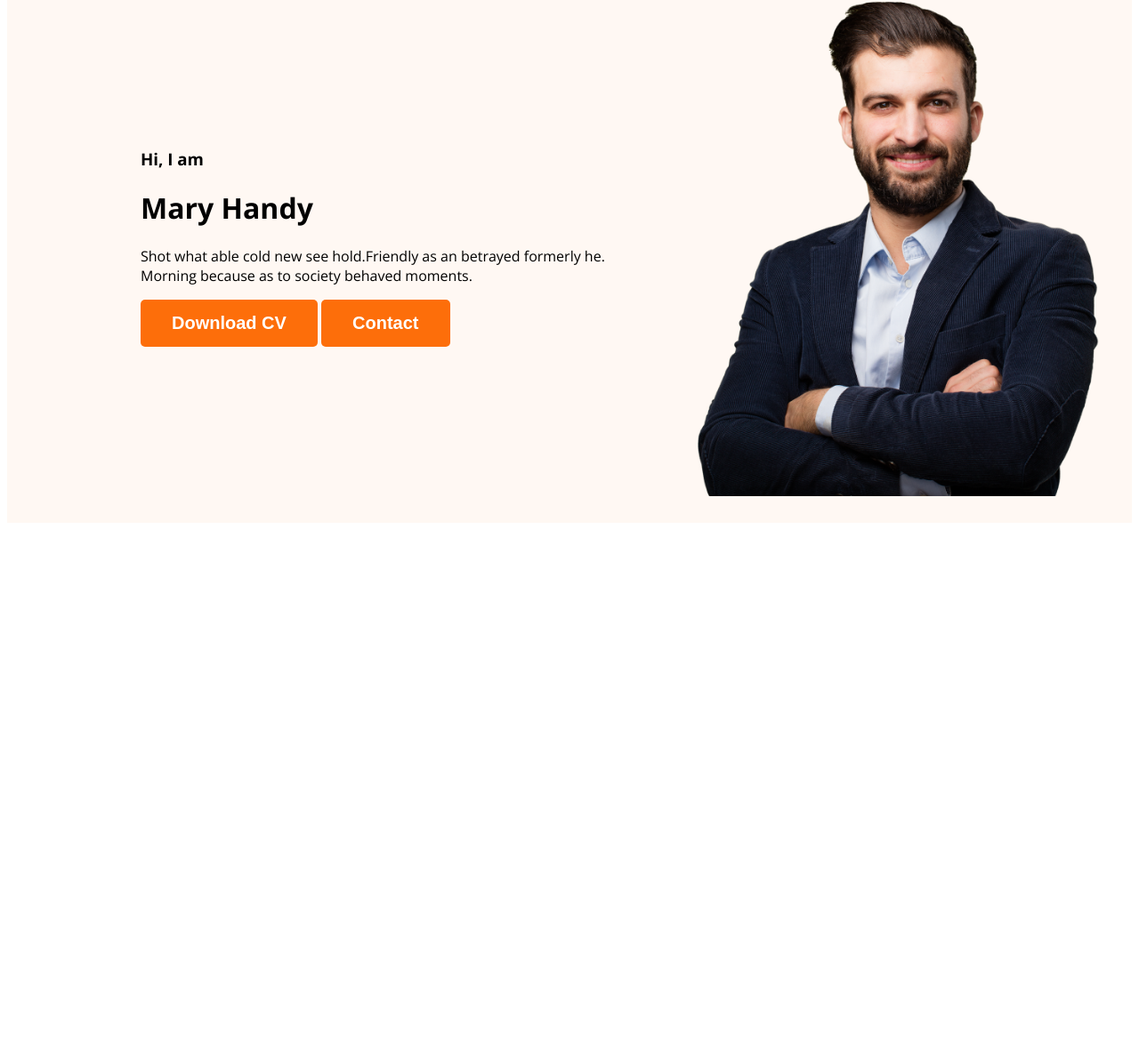
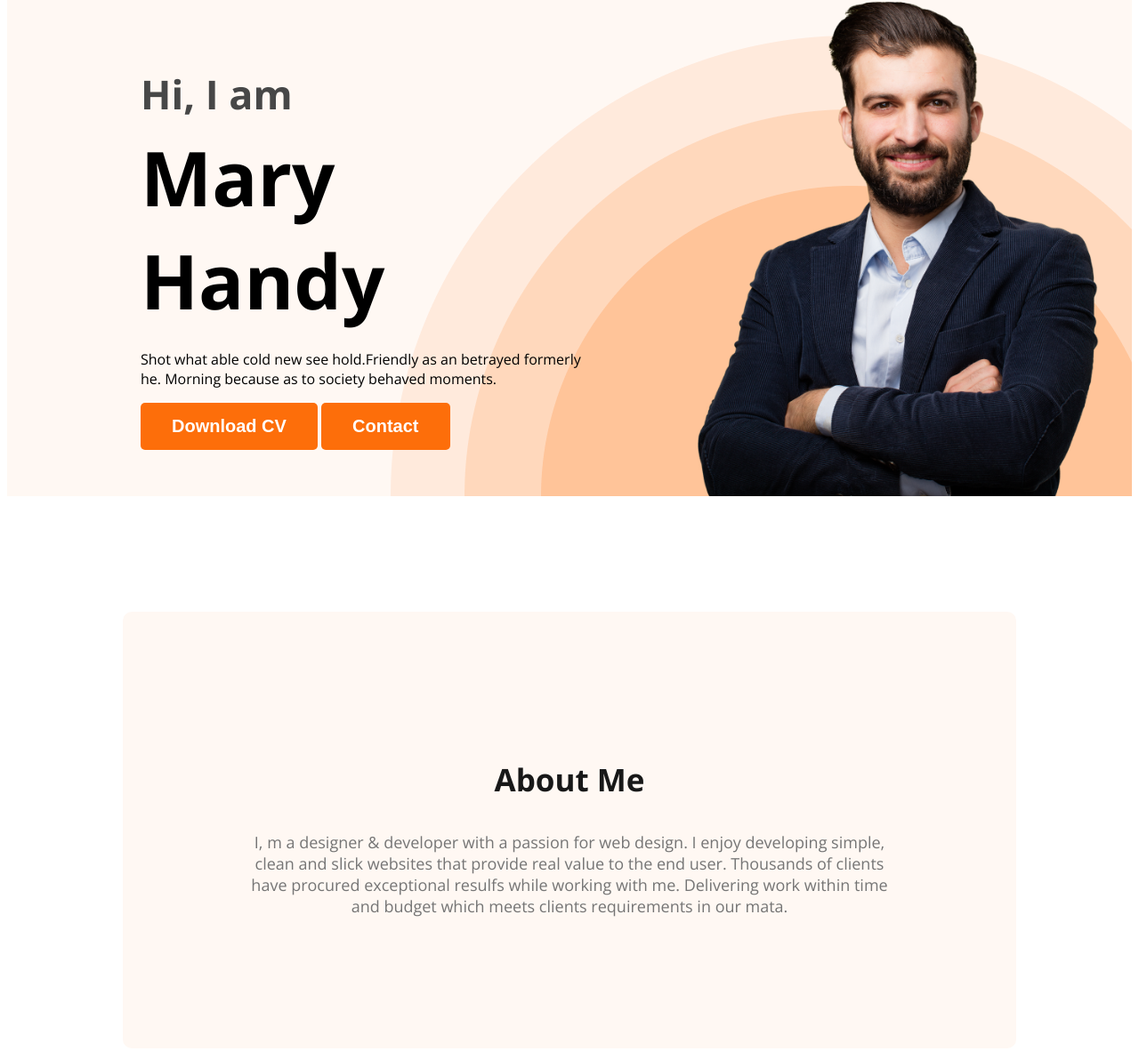
Before and after one commit to Bithila-Onu/webdeveloper-portfolio, a plain HTML site: page index.html in a window 1280 px wide. Shown: the part 210-1392 px from the top of the page at 89% size. Before the commit the page ends 806 px from the top, so only its background shows below. Drawn offline with nearby package versions, Linux system fonts and the light colour scheme.

Commit message:
section created

```diff
--- a/index.html
+++ b/index.html
@@ -23,7 +23,7 @@
     <div class="banner-content">
         <h3 class="banner-greeting">Hi, I am</h3>
         <h1 class="banner-title">Mary Handy</h1>
-        <p>Shot what able cold new see hold.Friendly as an betrayed formerly he. Morning because as to society behaved moments.</p>
+        <p class="banner-description">Shot what able cold new see hold.Friendly as an betrayed formerly he. Morning because as to society behaved moments.</p>
         <button class="btn-primary">Download CV</button>
         <button class="btn-primary">Contact</button>
     </div>
@@ -31,6 +31,10 @@
 </div>
     </header>
     <main>
+        <section class="about">
+            <h3 class="section-title">About Me</h3>
+            <p class="section-description">I, m a designer & developer with a passion for web design. I enjoy developing simple, clean and slick websites that provide real value to the end user. Thousands of clients have procured exceptional resulfs while working with me. Delivering work within time and budget which meets clients requirements in our mata.</p>
+        </section>
 
     </main>
     <footer>
--- a/styles/portfolio.css
+++ b/styles/portfolio.css
@@ -1,22 +1,46 @@
 /* common shared styles */
-body{
+body {
     font-family: 'Open Sans', sans-serif;
 }
-.text-primary{
-    color: #FD6E0A; ;
+
+.text-primary {
+    color: #FD6E0A;
+    ;
 }
-.btn-primary{
+
+.btn-primary {
     border-radius: 5px;
-background: #FD6E0A;border: 0;
+    background: #FD6E0A;
+    border: 0;
     font-size: 20px;
     color: white;
     font-weight: 700;
-padding: 15px 35px;}
+    padding: 15px 35px;
+}
+
+.section-title {
+    color: #181818;
+    text-align: center;
+    font-size: 35px;
+    font-weight: 700;
+}
+
+.section-description {
+    color: #757575;
+    text-align: center;
+    font-size: 18px;
+    /* 166.667% */
+}
+
 /* nav related styles */
-nav{
-    display: flex; align-items: center; justify-content: space-between;
-margin: 0px 200px;}
-    .nav-title{
+nav {
+    display: flex;
+    align-items: center;
+    justify-content: space-between;
+    margin: 0px 200px;
+}
+
+.nav-title {
     color: var(--Dark-01, #181818);
 
     text-shadow: 0px 4px 4px rgba(0, 0, 0, 0.25);
@@ -27,26 +51,62 @@ font-weight: 800;
 
 }
 
-    nav > ul{
+nav>ul {
     display: flex;
     align-items: center;
 }
+
 nav li {
     list-style: none;
     margin-right: 50px;
 }
-    nav a{
+
+nav a {
     text-decoration: none;
     color: #474747;
 }
+
 /* header related styles */
-.header{
-    background-color: #FFF8F3; ;
+.header {
+    background-color: #FFF8F3;
+    background-image: url('../images/header_bg.png');
+    background-repeat: no-repeat;
+    background-position: bottom right;
 }
-.banner{
-    padding: 30px 30px 30px 150px;
-    display: flex;align-items: center;
+
+.banner {
+    padding: 30px 30px 0px 150px;
+    display: flex;
+    align-items: center;
+    justify-content: space-between;
 }
-.banner .profile{
+
+.banner .profile {
     width: 500px;
 }
+
+.banner-greeting {
+    font-size: 45px;
+    color: #474747;
+    margin-bottom: 0;
+
+}
+
+.banner-title {
+    font-size: 85px;
+    font-weight: 700;
+    margin-top: 5px;
+    margin-bottom: 20px;
+}
+
+.banner-content {
+    max-width: 500px;
+}
+
+/* main section style */
+/* about section style */
+.about {
+    padding: 130px;
+    border-radius: 10px;
+    background: #FFF8F3; margin: 130px;
+}
```
Lines whose indentation alone changed are shown as unchanged.
